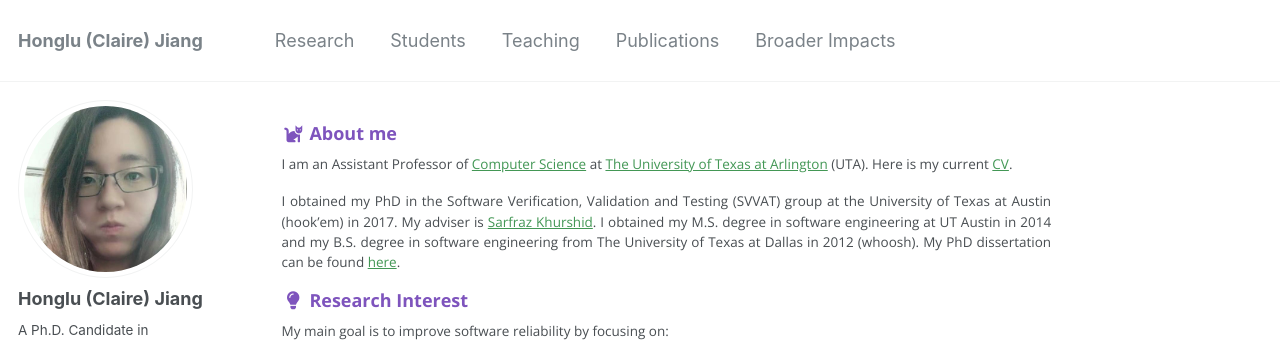
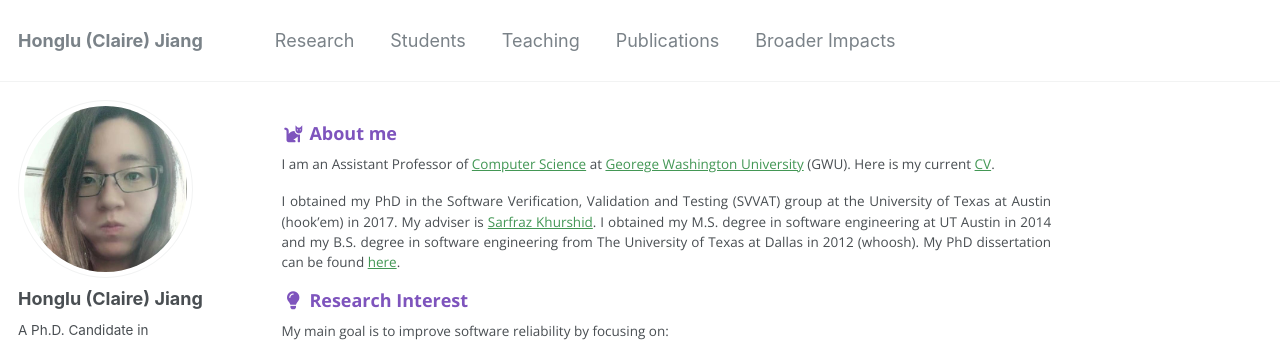
Before and after one commit to hljiang0720/hljiang.github.io, a Jekyll site: the page built from _pages/about.md, in a window 1280 px wide and 900 px high. Shown: the top 342 px of the window. Built offline with Jekyll 4.4.1, drawn with Linux system fonts in a browser that asks for light colours.

Commit message:
commit md;

```diff
--- a/_data/authors.yml
+++ b/_data/authors.yml
@@ -1,10 +1,10 @@
 # Authors
 
 Name Name:
-  name        : "Honglu Jiang"
+  name        : "Honglu (Claire) Jiang"
   uri         : "hljiang0720.github.io"
-  email       : "aksullivan@ncat.edu"
-  bio         : "Assistant professor of computer science at NC A&T."
+  email       : "hljiang0720@gwu.edu"
+  bio         : "A Ph.D. Candidate in Computer Science."
   avatar      : "bio-photo-2.jpg"
   twitter     :
   google_plus :
--- a/_pages/about.md
+++ b/_pages/about.md
@@ -9,7 +9,7 @@ redirect_from:
 ---
 
 ### <i class="fa fa-fw fa-cat" aria-hidden="true"></i> About me
-I am an Assistant Professor of [Computer Science](https://www.uta.edu/academics/schools-colleges/engineering/academics/departments/cse) at [The University of Texas at Arlington](https://www.uta.edu/) (UTA). Here is my current [CV](/files/ASullivan_CV.pdf).
+I am an Assistant Professor of [Computer Science](https://www.uta.edu/academics/schools-colleges/engineering/academics/departments/cse) at [Georege Washington University](https://www.gwu.edu/) (GWU). Here is my current [CV](/files/ASullivan_CV.pdf).
 
 I obtained my PhD in the Software Verification, Validation and Testing (SVVAT) group at the University of Texas at Austin (hook'em) in 2017. My adviser is [Sarfraz Khurshid](https://users.ece.utexas.edu/~khurshid/). I obtained my M.S. degree in software engineering at UT Austin in 2014 and my B.S. degree in software engineering from The University of Texas at Dallas in 2012 (whoosh). My PhD dissertation can be found [here](files/dissertation.pdf).
 
```
Also changed, not shown: 1 other file.
